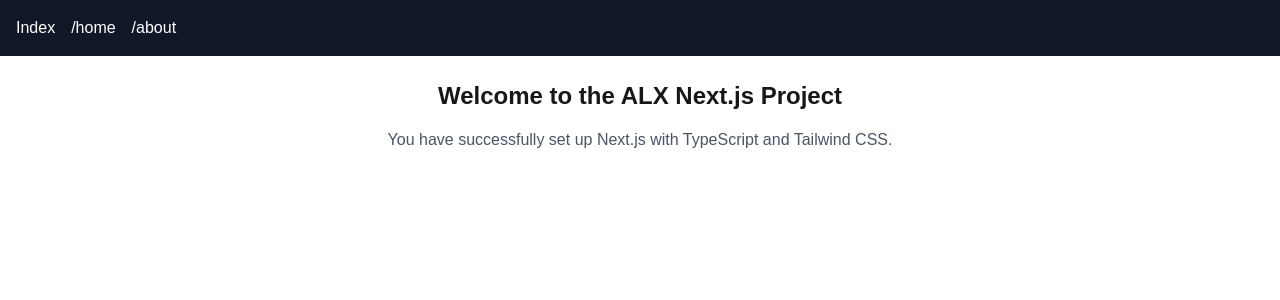
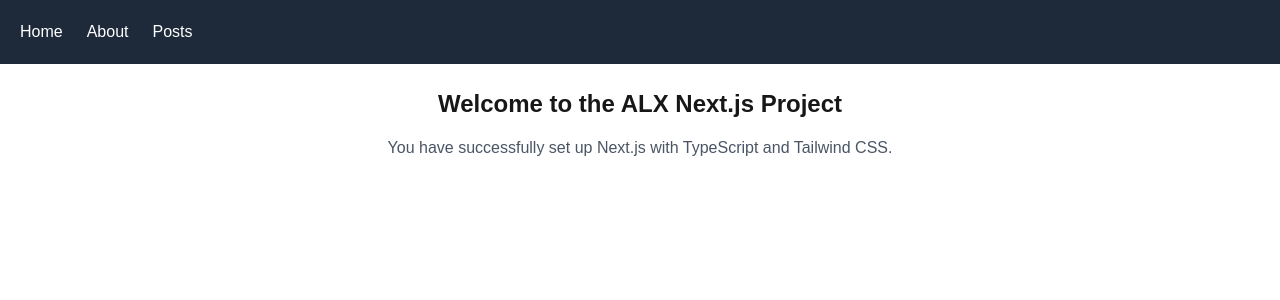
Before and after one commit to Nate-Workspace/alx-project-0x02-setup, a Next.js app in the folder alx-project-0x02/: page / in a window 1280 px wide. Shown: the top 300 px of the page. Built offline with nearby package versions, Linux system fonts and the light colour scheme.

Commit message:
Updating Header component - Task 6

```diff
--- a/alx-project-0x02/components/layout/Header.tsx
+++ b/alx-project-0x02/components/layout/Header.tsx
@@ -1,12 +1,19 @@
+import React from 'react';
 import Link from 'next/link';
 
-const Header = () => {
+const Header: React.FC = () => {
   return (
-    <header className="bg-gray-900 text-white p-4">
-      <nav className="flex gap-4">
-        <Link href="/">Index</Link>
-        <Link href="/home">/home</Link>
-        <Link href="/about">/about</Link>
+    <header className="bg-gray-800 text-white p-5">
+      <nav className="container  flex space-x-6">
+        <Link href="/home" className="hover:underline">
+          Home
+        </Link>
+        <Link href="/about" className="hover:underline">
+          About
+        </Link>
+        <Link href="/posts" className="hover:underline">
+          Posts
+        </Link>
       </nav>
     </header>
   );
--- /dev/null
+++ b/alx-project-0x02/pages/posts.tsx
@@ -0,0 +1,16 @@
+import React from 'react';
+import Header from '../components/layout/Header';
+
+const PostsPage: React.FC = () => {
+  return (
+    <>
+      <Header />
+      <main className="container mx-auto p-6">
+        <h1 className="text-3xl font-bold mb-4">Posts Page</h1>
+        {/* other content */}
+      </main>
+    </>
+  );
+};
+
+export default PostsPage;
```
